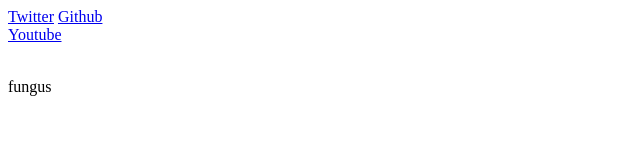
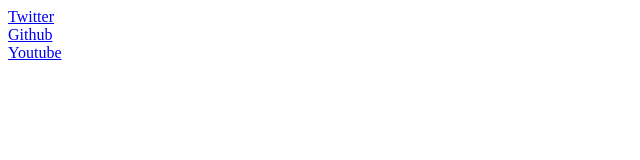
Before and after one commit to Isaiahkilby/isaiahkilby.github.io, a plain HTML site: page index.html in a window 1280 px wide. Shown: the whole page, without its empty margins (0-640 px from the left). Drawn offline with Linux system fonts and the light colour scheme.

Commit message:
Update index.html

```diff
--- a/index.html
+++ b/index.html
@@ -2,6 +2,7 @@
 <html>
 <body>
 <a href="https://twitter.com/itsisaiahkib">Twitter</a>
+ <br>
 <a href="https://github.com/Isaiahkilby">Github</a>
  <br>
 <a href="https://www.youtube.com/channel/UCXxg7_emumlzxQ9taZgIzsw">Youtube</a>
@@ -9,6 +10,5 @@
 
 
 
-<p>fungus</p>
 </body>
 </html>
```
